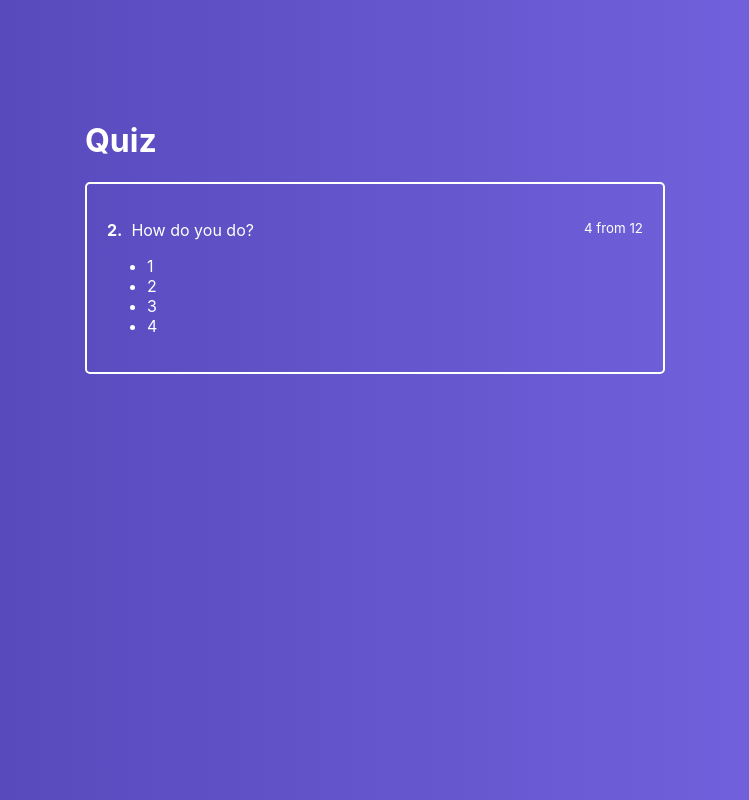
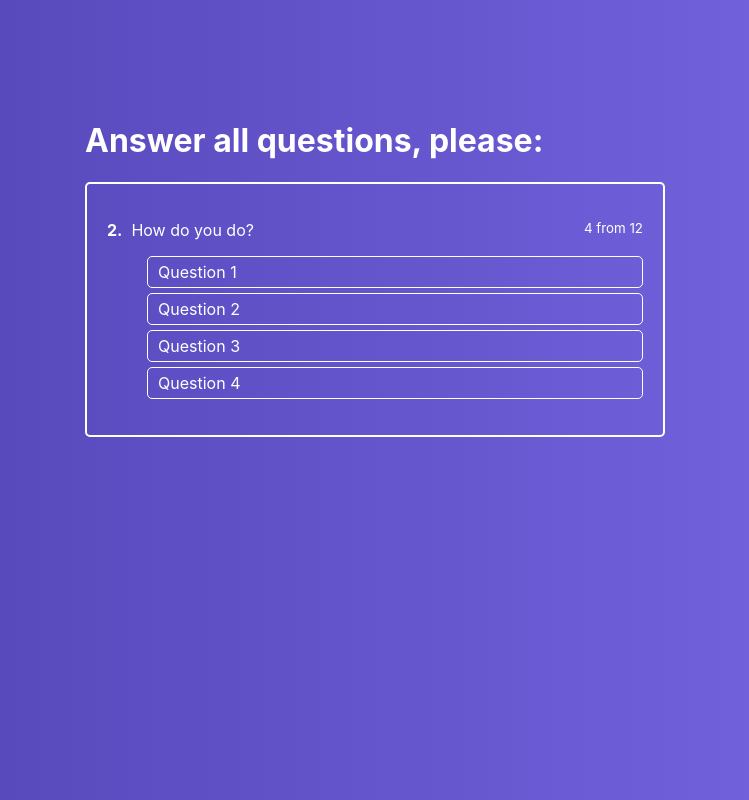
Before and after one commit to vik753/VMinin-redux-quiz, a React app: page / in a window 1280 px wide. Shown: the whole page, without its empty margins (265-1014 px from the left). Built offline with nearby package versions, Linux system fonts and the light colour scheme.

Commit message:
created answerList and answerItem and some test data into Quiz

```diff
--- a/src/components/ActiveQuiz/ActiveQuiz.js
+++ b/src/components/ActiveQuiz/ActiveQuiz.js
@@ -1,20 +1,18 @@
 import React from 'react';
 import classes from './ActiveQuiz.module.css'
+import AnswersList from './AnswersList/AnswersList';
+
 
 const ActiveQuiz = (props) => (
   <div className={classes.ActiveQuiz}>
     <p className={classes.Question}>
       <span>
-        <strong>2.</strong>&nbsp;
-        How do you do?
+        <strong>2.</strong>&nbsp; How do you do?
       </span>
       <small>4 from 12</small>
     </p>
     <ul>
-      <li>1</li>
-      <li>2</li>
-      <li>3</li>
-      <li>4</li>
+      <AnswersList answers={props.answers} />
     </ul>
   </div>
 );
--- /dev/null
+++ b/src/components/ActiveQuiz/AnswersList/AnswerItem/AnswerItem.js
@@ -0,0 +1,8 @@
+import React from "react";
+import classes from "./AnswerItem.module.css";
+
+const AnswerItem = (props) => {
+  return <li className={classes.AnswerItem}>{props.answer.text}</li>;
+};
+
+export default AnswerItem;
--- /dev/null
+++ b/src/components/ActiveQuiz/AnswersList/AnswerItem/AnswerItem.module.css
@@ -0,0 +1,12 @@
+.AnswerItem{
+  border: 1px solid #fff;
+  border-radius: 5px;
+  padding: 5px 10px;
+  margin-bottom: 5px;
+  cursor: pointer;
+}
+
+.AnswerItem:hover{
+  background: rgba(255,255,255,.2);
+  transition: background .3s ease-in-out;
+}
--- /dev/null
+++ b/src/components/ActiveQuiz/AnswersList/AnswersList.js
@@ -0,0 +1,13 @@
+import React from "react";
+import classes from "./AnswersList.module.css";
+import AnswerItem from "./AnswerItem/AnswerItem";
+
+const AnswersList = (props) => (
+  <ul className={classes.AnswersList}>
+    {props.answers.map((answer, index) => {
+      return <AnswerItem key={index} answer={answer} />;
+    })}
+  </ul>
+);
+
+export default AnswersList;
--- /dev/null
+++ b/src/components/ActiveQuiz/AnswersList/AnswersList.module.css
@@ -0,0 +1,5 @@
+.AnswersList {
+  list-style: none;
+  margin: 0;
+  padding: 0;
+}
--- a/src/containers/Quiz/Quiz.js
+++ b/src/containers/Quiz/Quiz.js
@@ -1,18 +1,27 @@
 import React from "react";
 import classes from "./Quiz.module.css";
-import ActiveQuiz from './../../components/ActiveQuiz/ActiveQuiz';
+import ActiveQuiz from "./../../components/ActiveQuiz/ActiveQuiz";
 
 class Quiz extends React.Component {
   state = {
-    quiz: [],
+    quiz: [
+      {
+        answers: [
+          { text: "Question 1" },
+          { text: "Question 2" },
+          { text: "Question 3" },
+          { text: "Question 4" },
+        ],
+      },
+    ],
   };
 
   render() {
     return (
       <div className={classes.Quiz}>
         <div className={classes.QuizWrapper}>
-          <h1>Quiz</h1>
-          <ActiveQuiz />
+          <h1>Answer all questions, please:</h1>
+          <ActiveQuiz answers={this.state.quiz[0].answers} />
         </div>
       </div>
     );
```
